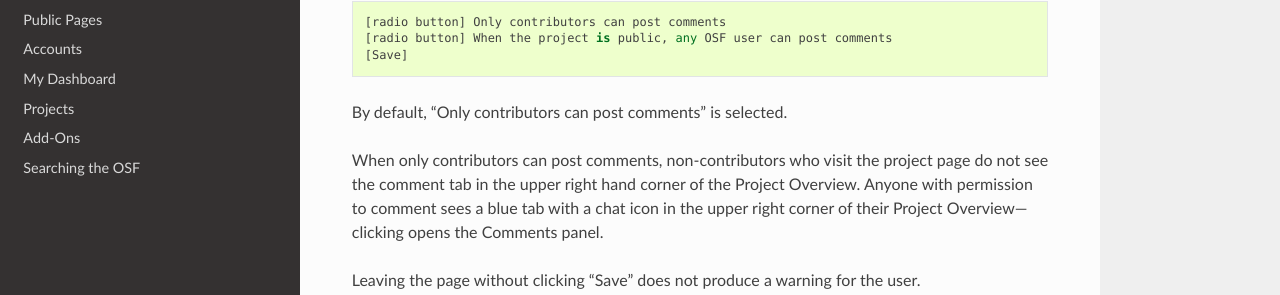
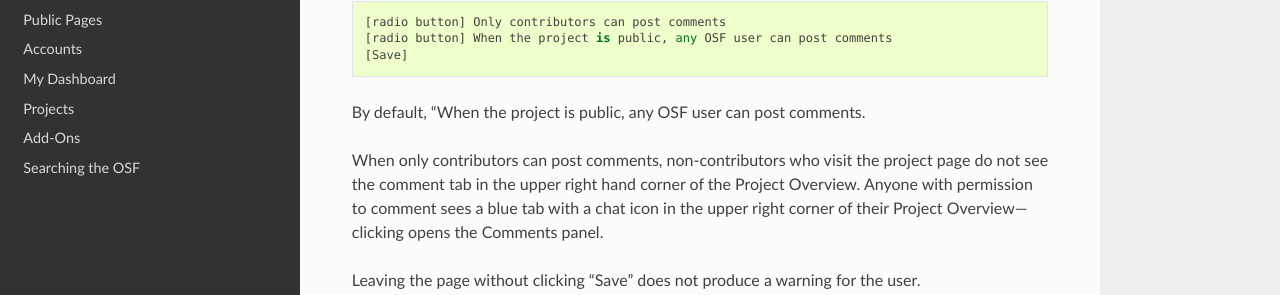
Before and after one commit to CenterForOpenScience/OSFDocs, a Sphinx documentation site: the page built from docs/projects/settings.rst, in a window 1280 px wide and 900 px high, scrolled down 3772 px. Shown: the part 155-450 px from the top of the window. Built offline with Sphinx 7.4.7 and the Read the Docs theme 2.0.0, drawn with Linux system fonts in a browser that asks for light colours.

Commit message:
commenting default change

```diff
--- a/docs/projects/settings.rst
+++ b/docs/projects/settings.rst
@@ -143,7 +143,7 @@ In the Configure Commenting panel, the user is shown two options to choose betwe
     [Save]
 
 
-By default, "Only contributors can post comments" is selected.
+By default, "When the project is public, any OSF user can post comments.
 
 When only contributors can post comments, non-contributors who visit the project page do not see the comment tab in the upper
 right hand corner of the Project Overview. Anyone with permission to comment sees a blue tab with a chat icon in the upper right
```
